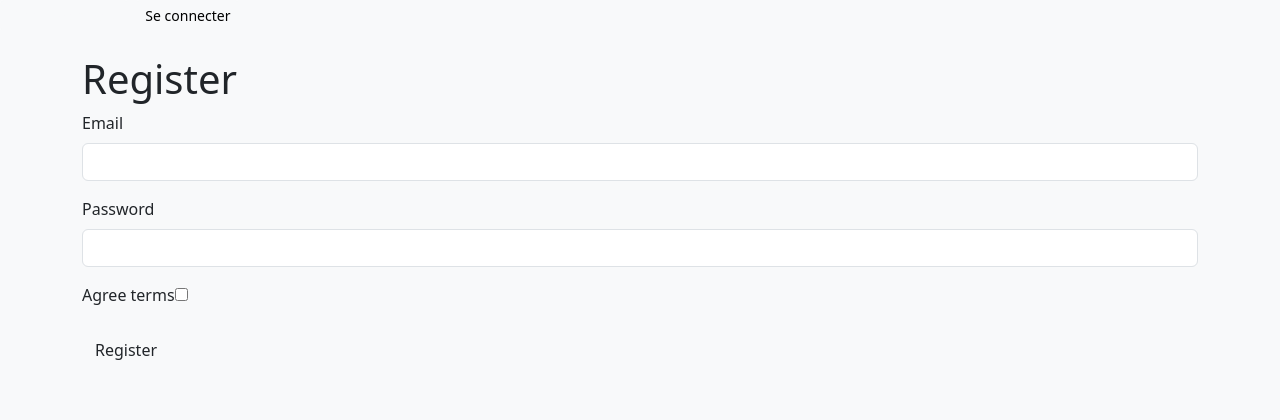
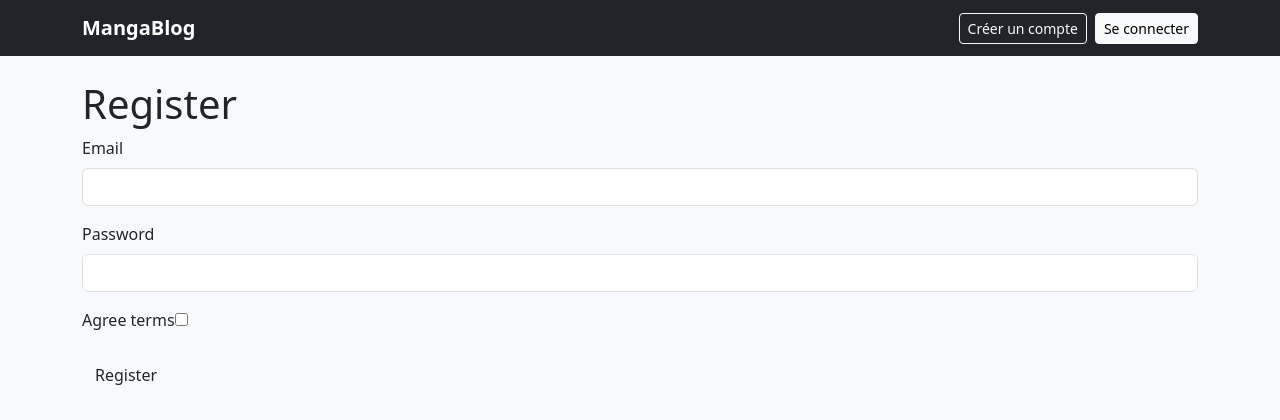
Before and after one commit to shaps31/mangablog, a Symfony app: template templates/registration/register.html.twig in a window 1280 px wide. Shown: the top 420 px of the page. Run offline with Twig, Linux system fonts and the light colour scheme; the template is opened without the code that fills it, so the values that code supplies are empty; form fields are guessed from the names that the template uses; some libraries are stand-ins or nearby versions.

Commit message:
ajout(ui): vraie navbar Bootstrap sombre (liens Register/Login/Logout)

```diff
--- a/templates/base.html.twig
+++ b/templates/base.html.twig
@@ -10,7 +10,11 @@
     {% block styles %}{% endblock %}
 </head>
 <body class="bg-light">
-<div class="d-flex gap-2">
+<nav class="navbar navbar-dark bg-dark">
+    <div class="container">
+        <a class="navbar-brand fw-bold" href="{{ path('app_home') }}">MangaBlog</a>
+
+        <div class="d-flex align-items-center gap-2">
             {% if app.user %}
                 <span class="navbar-text small me-2">Connecté en tant que {{ app.user.userIdentifier }}</span>
                 <a class="btn btn-outline-light btn-sm" href="{{ path('app_logout') }}">Se déconnecter</a>
@@ -19,6 +23,8 @@
                 <a class="btn btn-light btn-sm" href="{{ path('app_login') }}">Se connecter</a>
             {% endif %}
         </div>
+    </div>
+</nav>
 
 
 <main class="container py-4">
```
Lines whose indentation alone changed are shown as unchanged.
